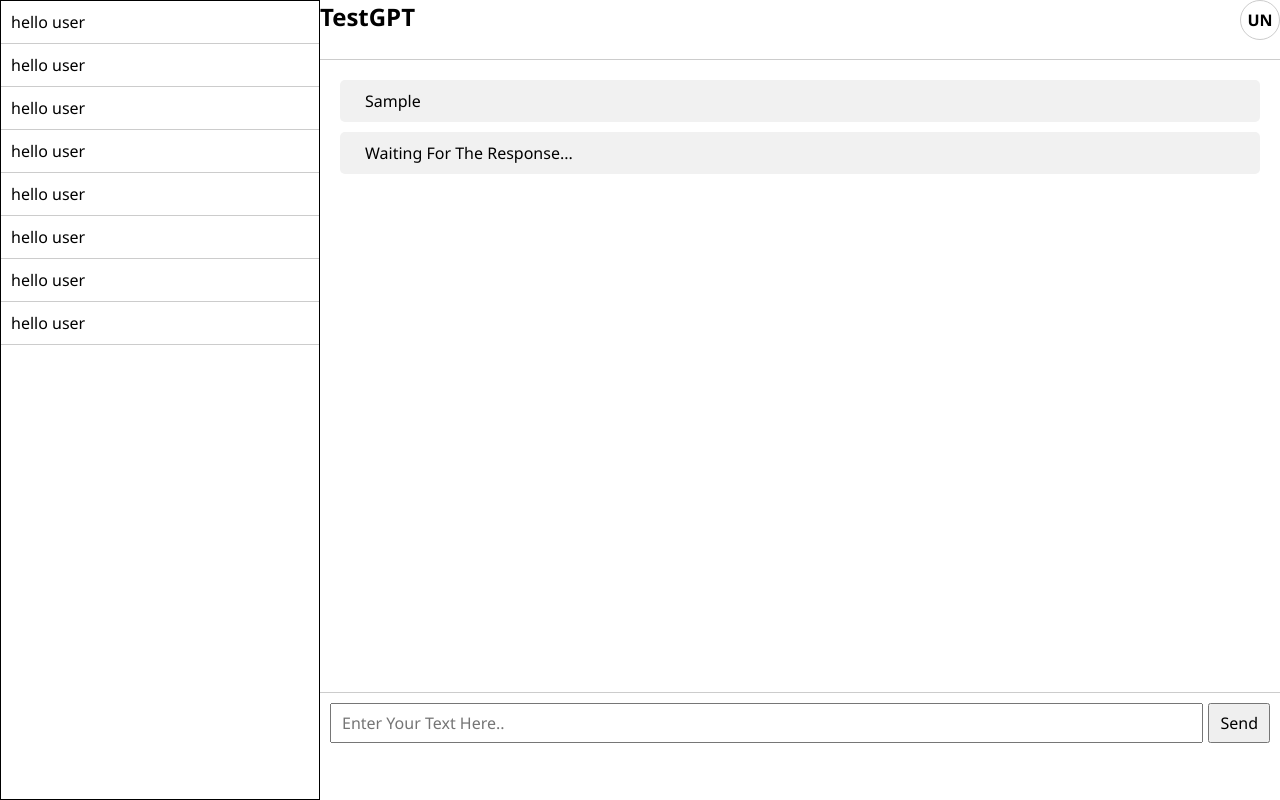
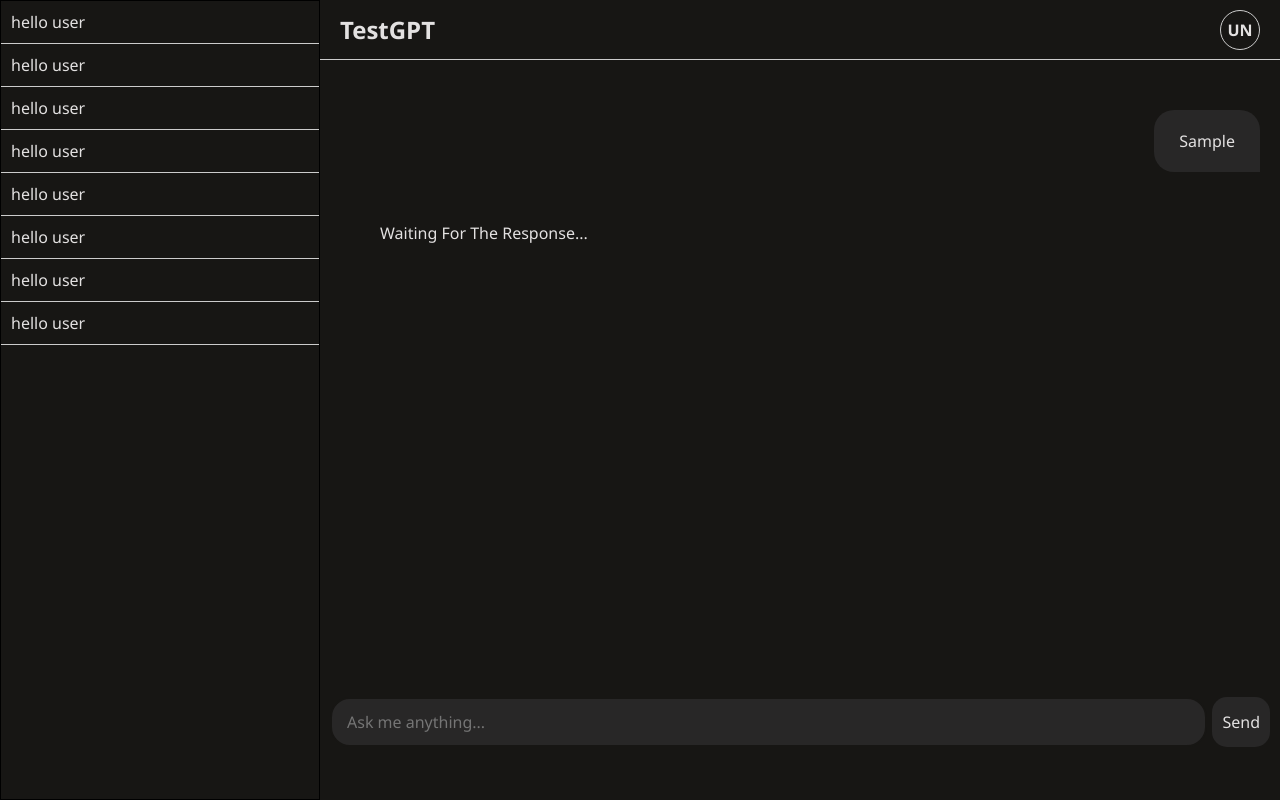
Before and after one commit to RickParamanik18/chat_bot, a React (Vite) app in the folder client/: page / in a window 1280 px wide. Both pictures are taken after typing "Sample" into the empty fields and a click on the button "Send". Built offline with nearby package versions, Linux system fonts and the light colour scheme; no server answers.

Commit message:
UI update done

```diff
--- a/client/src/index.css
+++ b/client/src/index.css
@@ -1,6 +1,15 @@
+:root {
+    --charcoal: #282727;
+    --smoke: #e3e1e1;
+    --earthen: #171614;
+}
 * {
     margin: 0px;
     padding: 0px;
     box-sizing: border-box;
     font-family: "Segoe UI", Tahoma, Geneva, Verdana, sans-serif;
+    color: var(--smoke);
 }
+body {
+    background-color: var(--earthen);
+}
--- a/client/src/pages/Chat.jsx
+++ b/client/src/pages/Chat.jsx
@@ -1,7 +1,5 @@
-import { use, useRef, useState } from "react";
+import { use, useEffect, useRef, useState } from "react";
 import "./chat.css";
-import ReactMarkdown from "react-markdown";
-import remarkGfm from "remark-gfm";
 import Markdown from "react-markdown";
 
 export default function Chat() {
@@ -9,6 +7,7 @@ export default function Chat() {
     const [input, setInput] = useState("");
     const [loading, setLoading] = useState(false);
     const inputRef = useRef(null);
+    const chatsRef = useRef(null);
 
     const submitHandler = async (e) => {
         e.preventDefault();
@@ -89,7 +88,11 @@ export default function Chat() {
         setInput(e.target.value);
     };
 
-    // console.log(messages.length);
+    useEffect(() => {
+        if (chatsRef.current) {
+            chatsRef.current.scrollTop = chatsRef.current.scrollHeight;
+        }
+    }, [messages]);
 
     return (
         <>
@@ -109,10 +112,17 @@ export default function Chat() {
                         <h2>TestGPT</h2>
                         <div>UN</div>
                     </div>
-                    <div className="chats">
+                    <div className="chats" ref={chatsRef}>
                         {messages.length ? (
                             messages.map((msg, index) => (
-                                <div key={index} className="message">
+                                <div
+                                    key={index}
+                                    className={
+                                        index % 2
+                                            ? "ai_message"
+                                            : "human_message"
+                                    }
+                                >
                                     <div style={{ whiteSpace: "pre-wrap" }}>
                                         <Markdown>{msg}</Markdown>
                                     </div>
@@ -128,7 +138,7 @@ export default function Chat() {
                         <form onSubmit={submitHandler}>
                             <input
                                 type="text"
-                                placeholder="Enter Your Text Here.."
+                                placeholder="Ask me anything..."
                                 onChange={changeHandler}
                                 ref={inputRef}
                             />
--- a/client/src/pages/chat.css
+++ b/client/src/pages/chat.css
@@ -12,13 +12,14 @@
     padding: 10px;
     border-bottom: 1px solid #ccc;
     text-decoration: none;
-    color: black;
 }
 .header {
     height: 60px;
     border-bottom: 1px solid #ccc;
     display: flex;
     justify-content: space-between;
+    align-items: center;
+    padding: 0px 20px;
 }
 .header div {
     height: 40px;
@@ -30,32 +31,58 @@
     border: 1px solid #ccc;
     border-radius: 50%;
 }
-.chats .message {
+
+.chats .human_message {
+    display: flex;
+    justify-content: end;
+    margin: 30px 0px;
+}
+.chats .human_message div {
     margin-bottom: 10px;
-    padding: 10px 25px;
-    border-radius: 5px;
-    background-color: #f1f1f1;
+    padding: 20px 25px;
+    border-radius: 20px 20px 0px 20px;
+    background-color: var(--charcoal);
+}
+.chats .ai_message {
+    margin-bottom: 10px;
+    padding: 10px 25px 10px 40px;
 }
 .interactive_chat .chats {
     padding: 20px;
     height: 79vh;
     overflow-y: scroll;
+    scroll-behavior: smooth;
 }
+
+/* width */
+::-webkit-scrollbar {
+    width: 10px;
+}
+
+/* Track */
+::-webkit-scrollbar-track {
+    background: var(--charcoal);
+}
+
+/* Handle */
+::-webkit-scrollbar-thumb {
+    background: var(--smoke);
+}
+
 .interactive_chat .input_area {
     padding: 0px 10px;
-    border-top: 1px solid #ccc;
 }
 .welcome_msg {
     display: flex;
     align-items: center;
     justify-content: center;
-    font-size: 30px;
-    font-weight: bold;
+    text-align: center;
+    font-size: 40px;
+    font-weight: 500;
     margin-top: 100px;
 }
 .input_area {
     height: 60px;
-    border-top: 1px solid #ccc;
     display: flex;
     align-items: center;
     padding: 0 10px;
@@ -67,13 +94,20 @@
 }
 .input_area input {
     width: 100%;
-    height: 40px;
-    padding: 0 10px;
+    height: 50px;
+    padding: 10px 0px 10px 15px;
     font-size: 16px;
+    border-radius: 20px;
+    background-color: var(--charcoal);
+    outline: none;
+    border: 2px solid var(--earthen);
 }
 .input_area button {
     margin-left: 5px;
-    height: 40px;
+    height: 50px;
     padding: 0 10px;
     font-size: 16px;
+    background-color: var(--charcoal);
+    border: 0px;
+    border-radius: 15px;
 }
```
